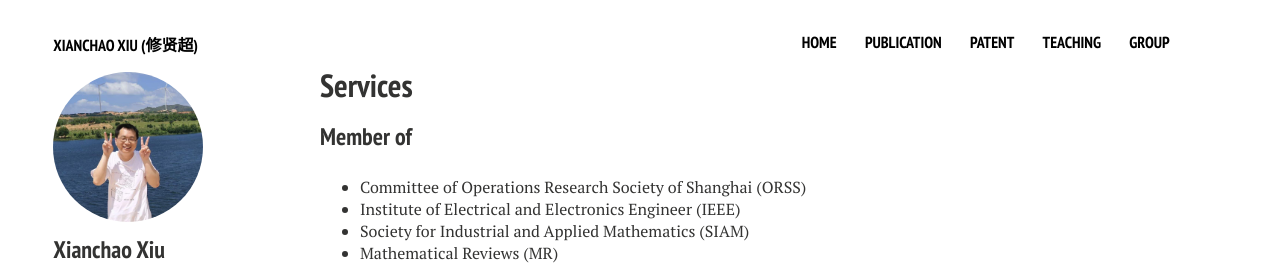
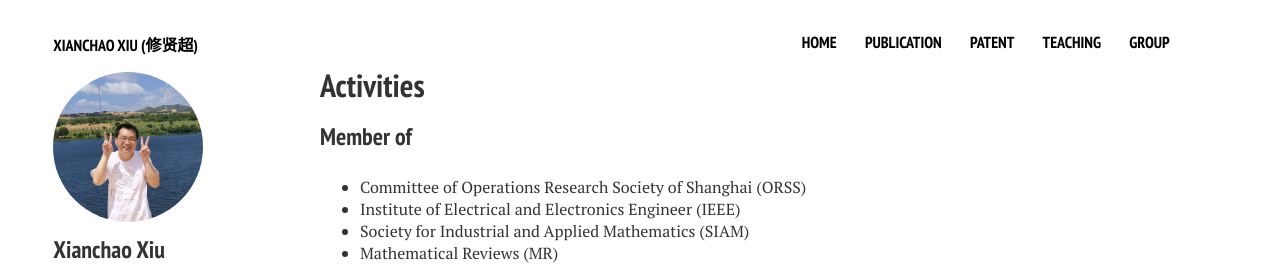
Before and after one commit to xianchaoxiu/xianchaoxiu.github.io, a Jekyll site: the page built from service/index.md, in a window 1280 px wide. Shown: the top 265 px of the page. Built offline with Jekyll 4.4.1, drawn with Linux system fonts in a browser that asks for light colours; nearby versions of some CDN libraries.

Commit message:
Update index.md

```diff
--- a/service/index.md
+++ b/service/index.md
@@ -1,9 +1,8 @@
 ---
 layout: page
-permalink: /service/
-title: Services
-tags: [service]
-modified: 2023-05-17
+permalink: /activities/
+title: Activities
+tags: [activities]
 comments: false
 share: false
 ---
```
